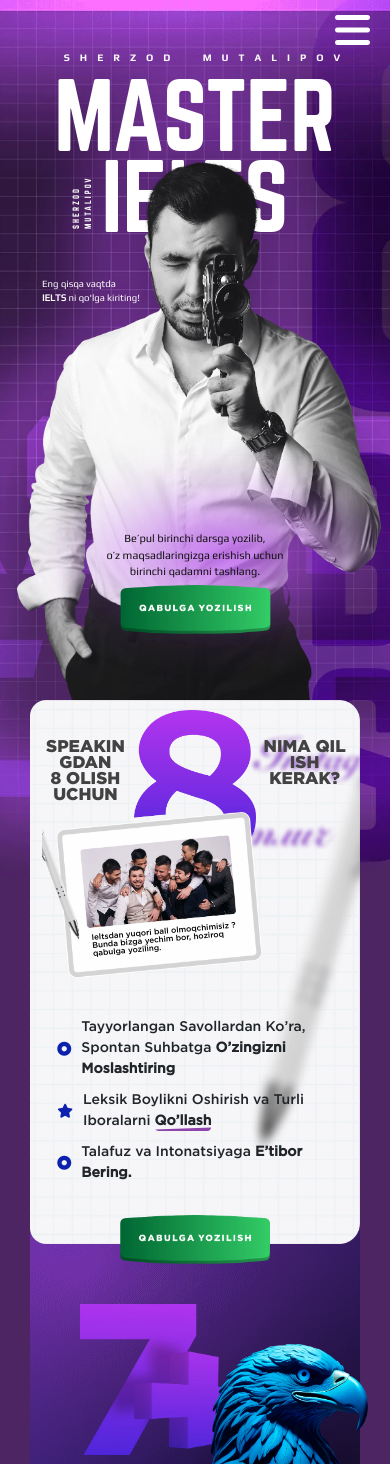
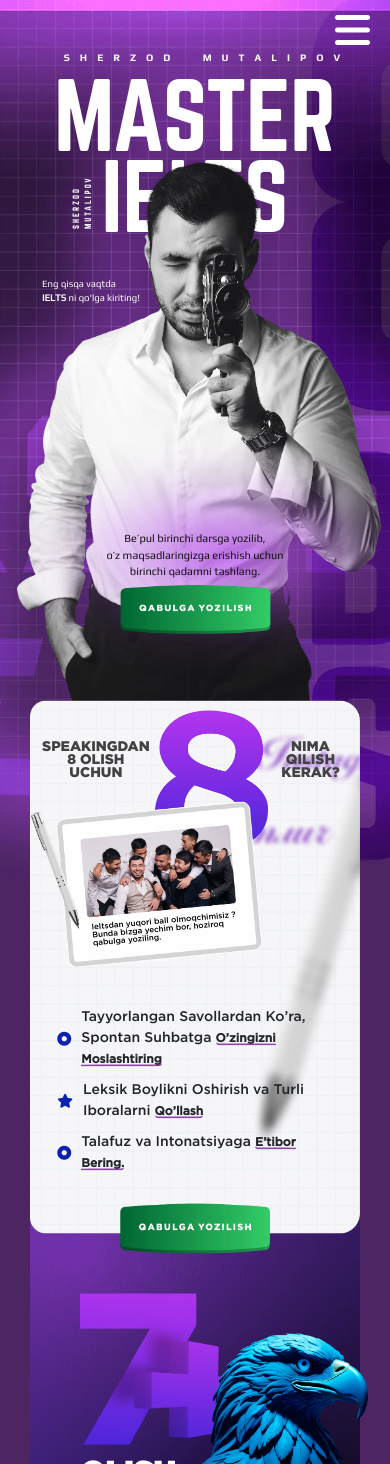
Before and after one commit to Bekzod5272/master-ielts, a Vue app: page / in a window 390 px wide. Shown: the top 1464 px of the page. Built offline with nearby package versions, Linux system fonts and the light colour scheme.

Commit message:
some changes

```diff
--- a/src/assets/main.scss
+++ b/src/assets/main.scss
@@ -1170,25 +1170,28 @@
   z-index: 2;
 }
 
+.section__content {
+  @media (min-width: 768px) {
+    overflow: hidden;
+  }
+}
+
 .section__header-btn {
   position: absolute;
   bottom: -30px;
   left: 50%;
-  z-index: 32;
+  z-index: 15222;
   transform: translateX(-50%);
   @media (max-width: 576px) {
     bottom: -20px;
   }
 }
 
-.section__content {
-  overflow: hidden;
-}
 
 .section__content__header {
   display: flex;
   gap: 20px;
-  margin-top: 20px;
+  padding-top: 20px;
   justify-content: center;
   font-family: GothamProBlack;
   @media (max-width: 991px) {
@@ -1199,7 +1202,7 @@
     gap: 5px;
   }
   @media (max-width: 480px) {
-    margin-top: 10px;
+    padding-top: 10px;
   }
 }
 
@@ -1218,8 +1221,6 @@
   font-family: GothamProBlack;
   color: #424242;
   margin-top: 30px;
-  white-space: pre-line;
-  word-break: auto-phrase;
 
   &__icon {
     width: 200px;
@@ -1227,7 +1228,7 @@
       width: 35%;
     }
     @media (max-width: 400px) {
-      width: 40%;
+      width: 37%;
     }
   }
 
@@ -1235,16 +1236,14 @@
     font-size: 24px;
   }
   @media (max-width: 768px) {
-    word-break: break-all;
     font-size: 24px;
   }
   @media (max-width: 576px) {
     width: 150px;
-    word-break: break-all;
     font-size: 24px;
   }
   @media (max-width: 500px) {
-    font-size: 17px;
+    font-size: 14px;
   }
 }
 
@@ -1272,7 +1271,7 @@
   width: 50%;
   height: 400px;
   position: relative;
-  z-index: 2;
+  z-index: 1582;
   pointer-events: auto;
 
   &__text {
@@ -1440,11 +1439,15 @@
 .info-list__highlight {
   position: relative;
   @media (max-width: 576px) {
-    font-size: 14px;
+    font-size: 12px;
+    border-bottom: 2px solid #8e44ad;
+    border-bottom-right-radius: 4px;
+    border-bottom-left-radius: 4px;
   }
 }
 
 .info-list__highlight::after {
+  @media (min-width: 576px) {
     content: '';
     position: absolute;
     width: 100%;
@@ -1455,4 +1458,6 @@
     border-radius: 15px;
     clip-path: polygon(0 80%, 100% 54%, 100% 120%, 0% 100%);
     transform: translateY(4px);
+    z-index: 1111;
   }
+}
```
Lines whose indentation alone changed are shown as unchanged.
